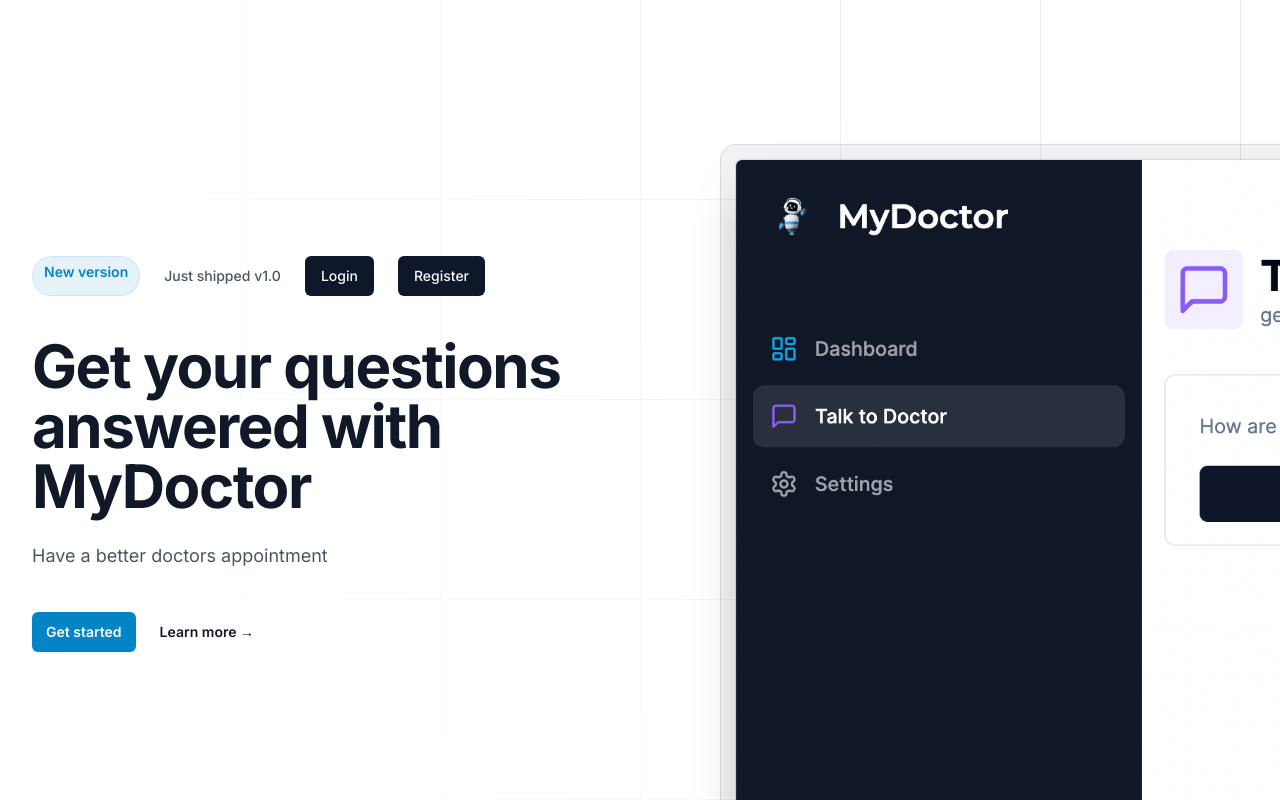
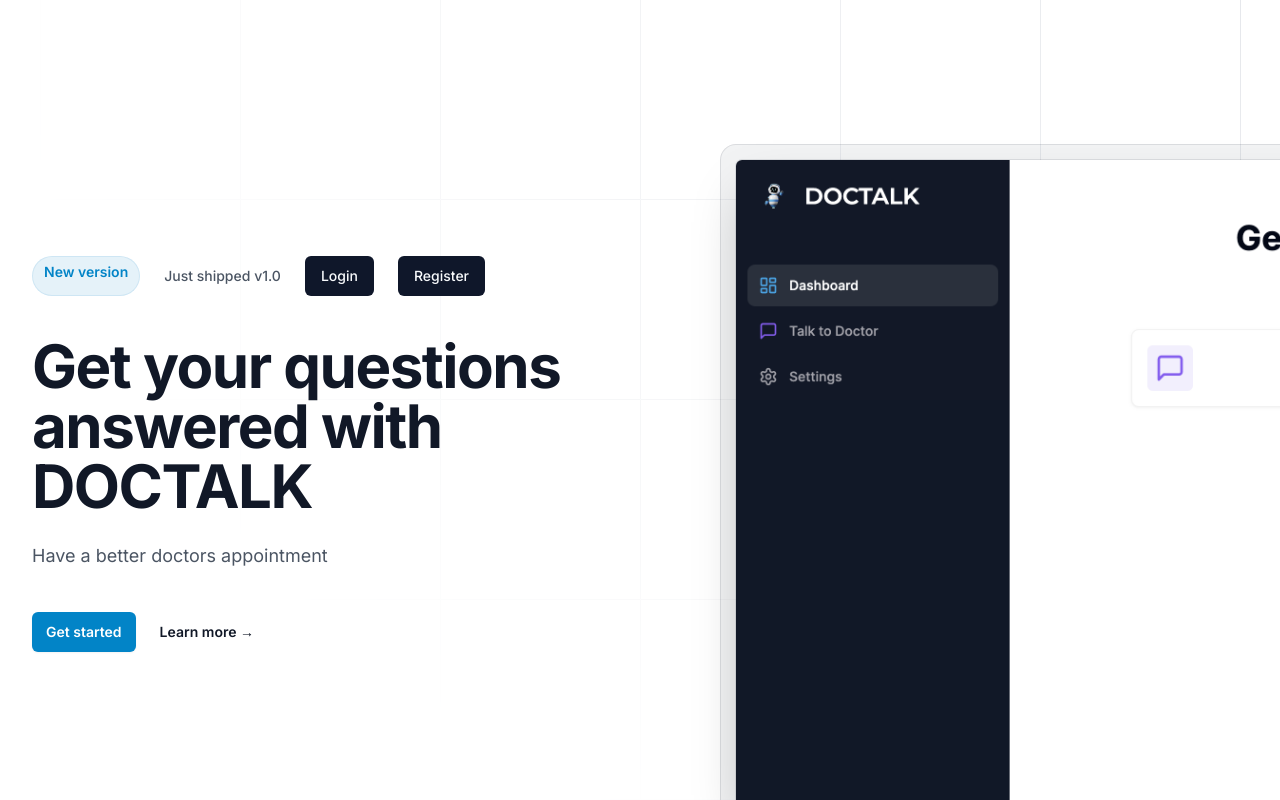
Before and after one commit to emaverick2001/MyDoctor, a Next.js app: page / in a window 1280 px wide. Shown: the top 800 px of the page. Built offline with nearby package versions, Linux system fonts and the light colour scheme.

Commit message:
changed names

```diff
--- a/app/(landing)/page.tsx
+++ b/app/(landing)/page.tsx
@@ -53,7 +53,7 @@
             </a>
           </div>
           <h1 className="mt-10 text-4xl font-bold tracking-tight text-gray-900 sm:text-6xl">
-            Get your questions answered with MyDoctor
+            Get your questions answered with DOCTALK
           </h1>
           <p className="mt-6 text-lg leading-8 text-gray-600">
             Have a better doctors appointment
--- a/components/loader.tsx
+++ b/components/loader.tsx
@@ -10,7 +10,7 @@
                 />
             </div>
             <p className="text-sm text-muted-foreground">
-                MyDoctor is thinking...
+                your doctor is thinking...
             </p>
         </div>
     );
--- a/components/sidebar.tsx
+++ b/components/sidebar.tsx
@@ -51,7 +51,7 @@
                         </div>
                         <h1 className={cn("text-2xl font-bold", montserrat.
                         className)}>
-                            MyDoctor
+                            DOCTALK
                         </h1>
                     </Link>
                     <div className="space-y-1">
```
Also changed, not shown: public/LandingPage.png, 1 other file (tests, documents, lock files or other folders).
